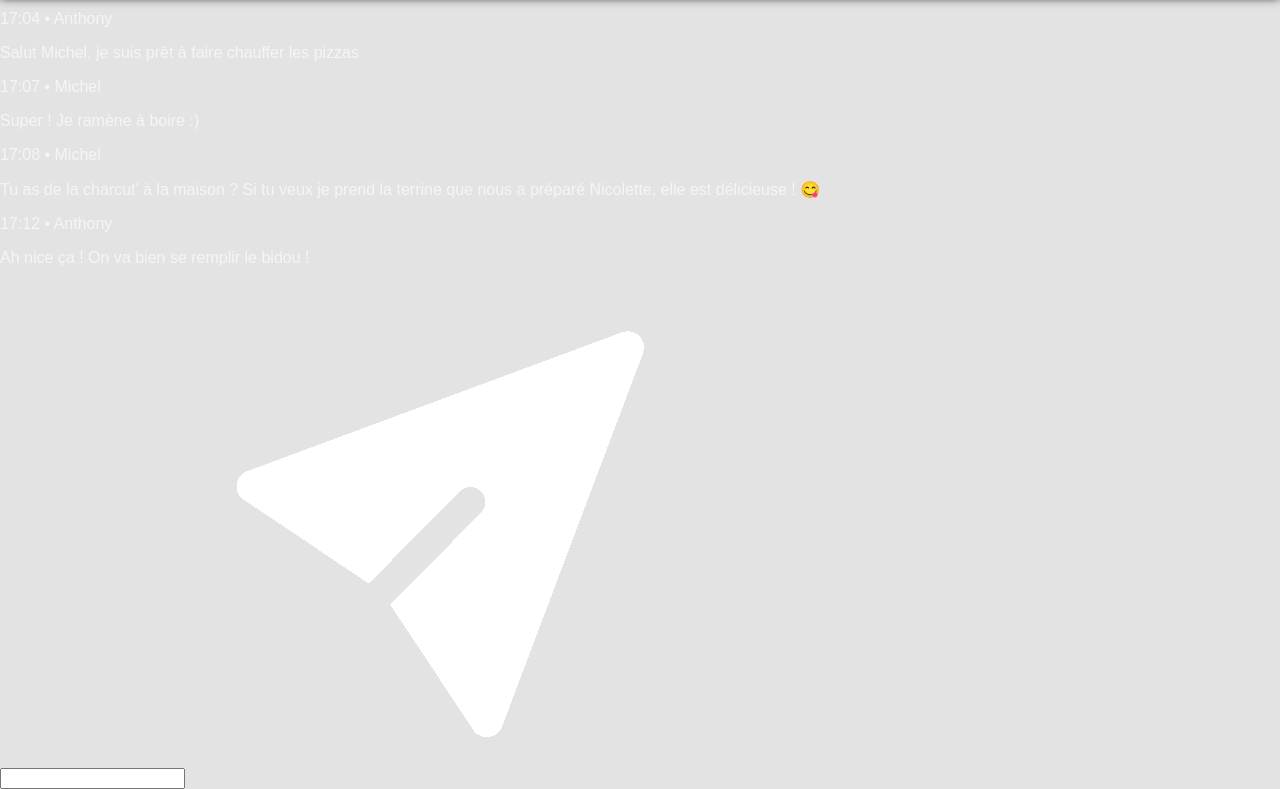
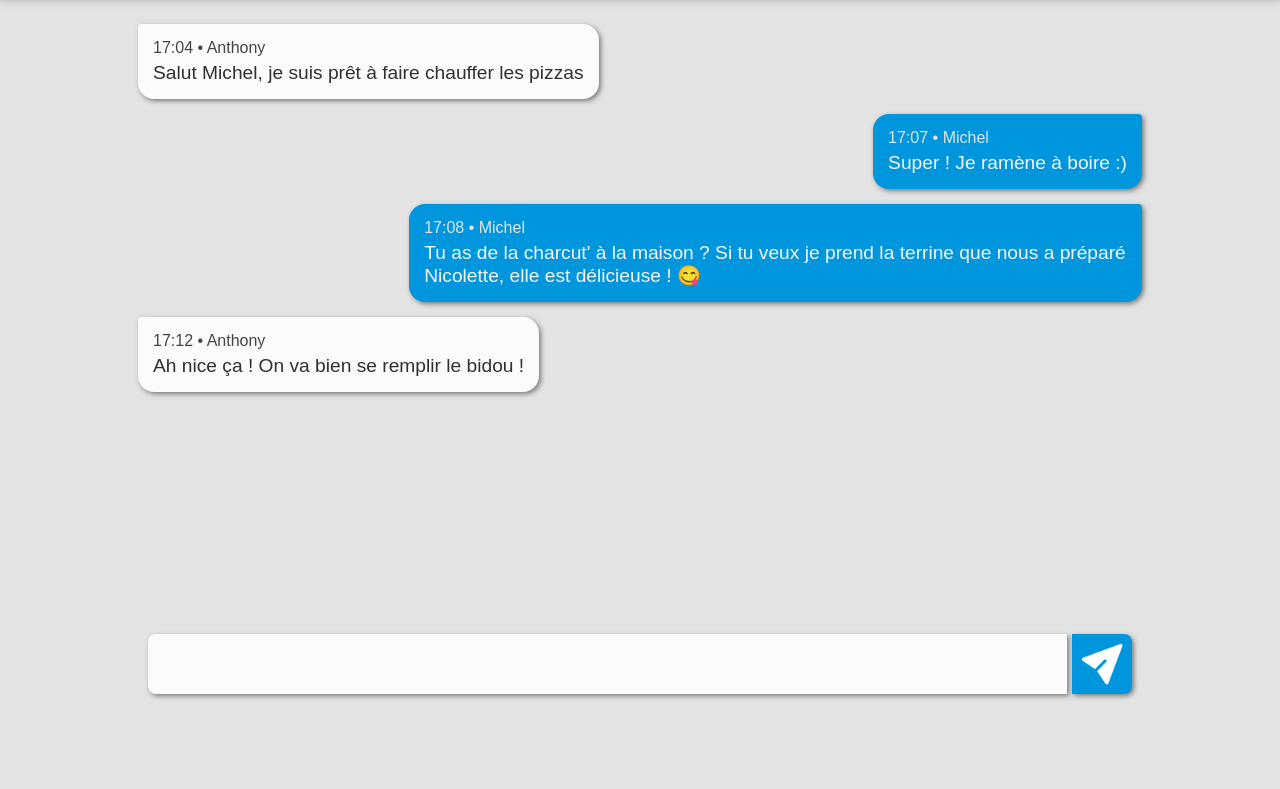
Before and after one commit to tumo-lyon/programming--socket-io-chat, a website: page public/index.html in a window 1280 px wide. Shown: the part 86-875 px from the top of the page. After the commit the page ends 800 px from the top, so only its background shows below. Drawn offline with Linux system fonts and the light colour scheme.

Commit message:
Finished styling

```diff
--- a/public/style/body.css
+++ b/public/style/body.css
@@ -1,4 +1,17 @@
 body {
+  background-color: var(--background-color);
   display: flex;
   flex-direction: column;
 }
+
+.body-wrapper {
+  padding: 0 10%;
+  height: 100%;
+  max-height: calc(100vh - 80px);
+  display: flex;
+  flex-direction: column;
+}
+
+p {
+  margin: 0;
+}
--- a/public/style/header.css
+++ b/public/style/header.css
@@ -6,6 +6,7 @@ header {
   justify-content: space-between;
   padding: 0px 30px;
   box-shadow: var(--shadow-color) 0px 3px 10px;
+  z-index: 1;
 }
 
 header img {
@@ -15,5 +16,5 @@ header img {
 
 header h1 {
   font-family: var(--primary-font-family);
-  color: var(--primary-font-color);
+  color: var(--font-color-white-primary);
 }
--- /dev/null
+++ b/public/style/input.css
@@ -0,0 +1,56 @@
+.input-wrapper {
+  /* background-color: blueviolet; */
+  padding: 2%;
+}
+
+.input-bar {
+  display: flex;
+  gap: 5px;
+}
+
+.input-bar :first-child {
+  border-radius: 8px 0 0 8px;
+}
+
+.input-bar :last-child {
+  border-radius: 0 8px 8px 0;
+}
+
+.input-button {
+  width: 50px;
+  height: 50px;
+  padding: 5px;
+  box-shadow: var(--shadow-color) 2px 2px 5px;
+  background-color: var(--primary-color);
+  transition: 0.2s ease-in;
+}
+
+.input-button:hover {
+  background-color: var(--secondary-color);
+  cursor: pointer;
+}
+
+.input-button:active {
+  background-color: var(--primary-color);
+  transform: translateY(2px);
+  transition: 20ms;
+  top: 5px;
+}
+
+.input-bar input[type='text'] {
+  flex-grow: 1;
+  background-color: var(--secondary-background-color);
+  border: none;
+  border-color: var(--primary-color);
+  box-shadow: var(--shadow-color) 2px 2px 5px;
+  font-size: 30px;
+  padding: 5px;
+  color: var(--font-color-black-primary);
+  transition: 100ms ease-out;
+}
+
+.input-bar input[type='text']:focus {
+  border: solid 3px var(--primary-color);
+  transition: 100ms ease-in;
+  outline: none;
+}
--- /dev/null
+++ b/public/style/messages.css
@@ -0,0 +1,38 @@
+#message-feed {
+  flex-grow: 1;
+  overflow: scroll;
+  display: flex;
+  padding: 30px 10px;
+  flex-direction: column;
+  gap: 15px;
+}
+
+.message {
+  background-color: var(--secondary-background-color);
+  border-radius: 4px 16px 16px 16px;
+  padding: 15px 15px;
+  color: var(--font-color-black-primary);
+  max-width: 70%;
+  width: fit-content;
+  box-shadow: var(--shadow-color) 2px 2px 5px;
+}
+
+.message-time {
+  color: var(--font-color-black-secondary);
+  margin-bottom: 5px;
+}
+
+.message-me {
+  background-color: var(--primary-color);
+  border-radius: 16px 4px 16px 16px;
+  align-self: flex-end;
+  color: var(--font-color-white-primary);
+}
+
+.message-me .message-time {
+  color: var(--font-color-white-secondary);
+}
+
+.message-content {
+  font-size: larger;
+}
--- a/public/style/style.css
+++ b/public/style/style.css
@@ -1,20 +1,29 @@
 @import 'header.css';
 @import 'body.css';
+@import 'messages.css';
+@import 'input.css';
 
 :root {
   --background-color: #e3e3e3;
   --secondary-background-color: #fbfbfb;
   --primary-color: #0096dd;
-  --secondary-color: #0096dd;
+  --secondary-color: #007db8;
   --primary-font-family: Arial, Helvetica, sans-serif;
   --secondary-font-family: Consolas, monaco, monospace;
-  --primary-font-color: #f5f5f5;
-  --shadow-color: black;
+  --font-color-white-primary: #f5f5f5;
+  --font-color-white-secondary: #e3e3e3;
+  --font-color-black-primary: #303030;
+  --font-color-black-secondary: #444444;
+  --shadow-color: rgb(122, 122, 122);
 }
 
 @media (prefers-color-scheme: dark) {
   :root {
-    --background-color: #353535;
+    --background-color: #1a1a1a;
+    --secondary-background-color: #4e4e4e;
+    --font-color-black-primary: #f5f5f5;
+    --font-color-black-secondary: #e3e3e3;
+    --shadow-color: rgb(0, 0, 0);
   }
 }
 
```
